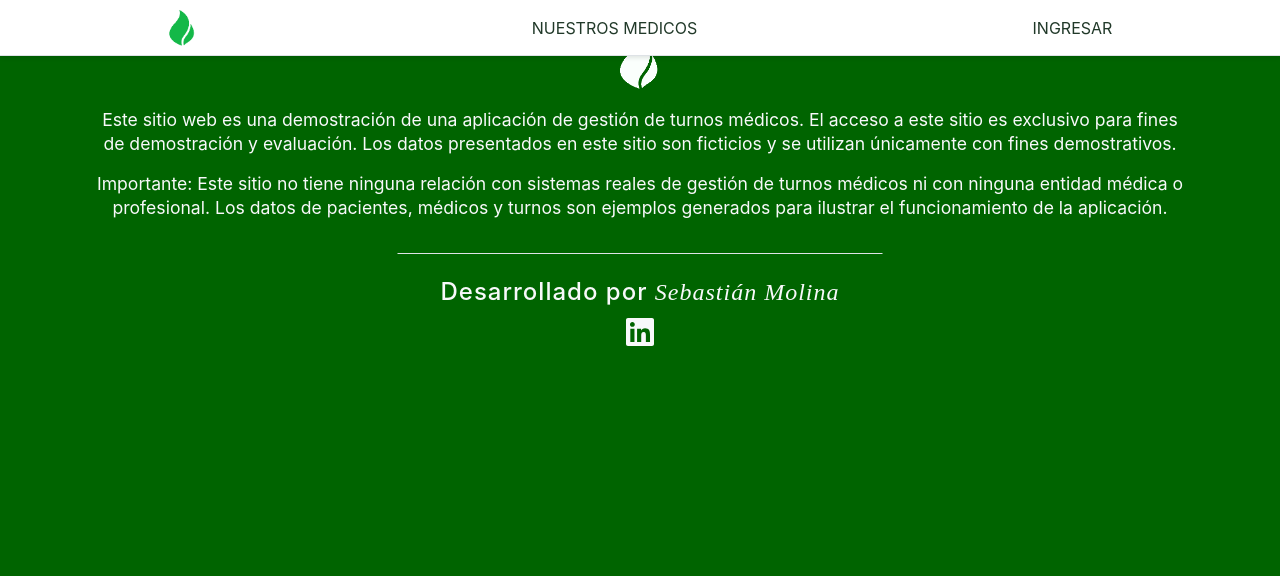
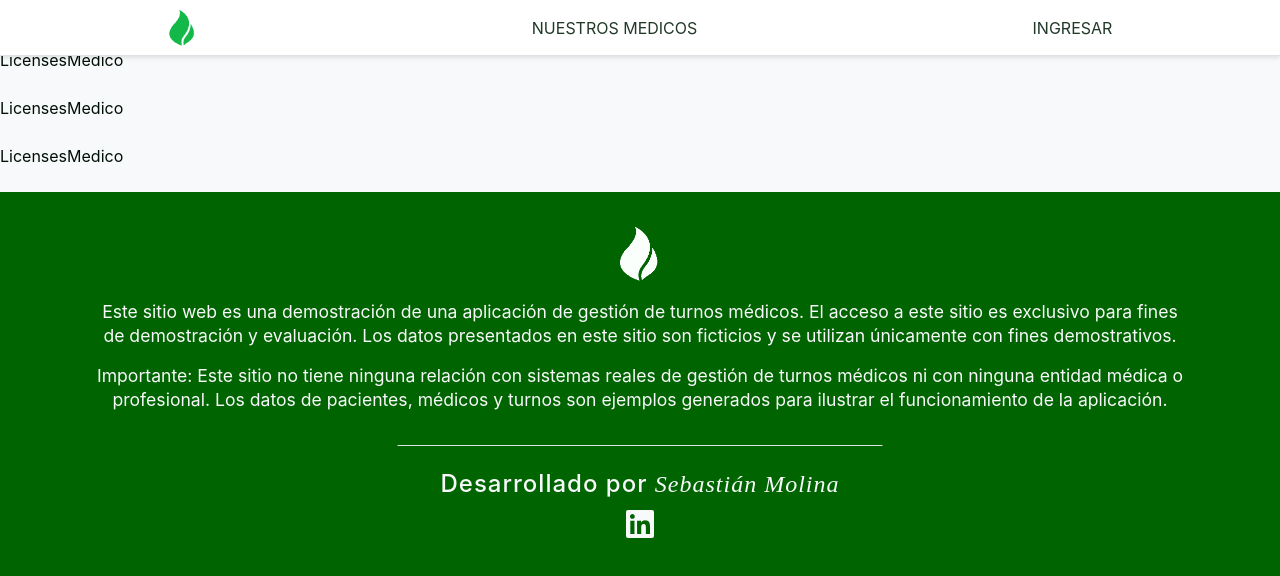
Before and after one commit to sebast825/medical-scheduling-fe, a React (Create React App) app: page /administrador/licencias in a window 1280 px wide. Shown: the top 576 px of the page. Built offline with nearby package versions, Linux system fonts and the light colour scheme; a web font is replaced by a local one.

Commit message:
LicensesMedicoPage

```diff
--- /dev/null
+++ b/src/pages/administrador/LicensesMedico.tsx
@@ -0,0 +1,21 @@
+function LicensesMedico(){
+   return(
+      <>
+      <div>LicensesMedico</div>
+
+<br></br>
+<div>LicensesMedico</div>
+
+<br></br>
+<div>LicensesMedico</div>
+
+<br></br>
+<div>LicensesMedico</div>
+
+<br></br>
+      </>
+   )
+}
+
+
+export default LicensesMedico;
--- a/src/pages/index.ts
+++ b/src/pages/index.ts
@@ -23,5 +23,8 @@ export const AdministradorHome = React.lazy(()=> import ('./administrador/Admini
 export const InformacionMedicoAdministrador = React.lazy(()=> import ('./administrador/InformacionMedicoAdministrador'))
 export const TablePacienteAdministrador = React.lazy(()=> import ('./administrador/TablePacienteAdministrador'))
 
+export const LicensesMedico = React.lazy(()=> import ('./administrador/LicensesMedico'))
+
+
 
 export const PacienteAndUsuarioCreate = React.lazy(()=> import ('./paciente/CrearUsuarioAndPaciente'))
```
Also changed, not shown: src/routes/routerConfig.tsx (+6 -1 lines).
